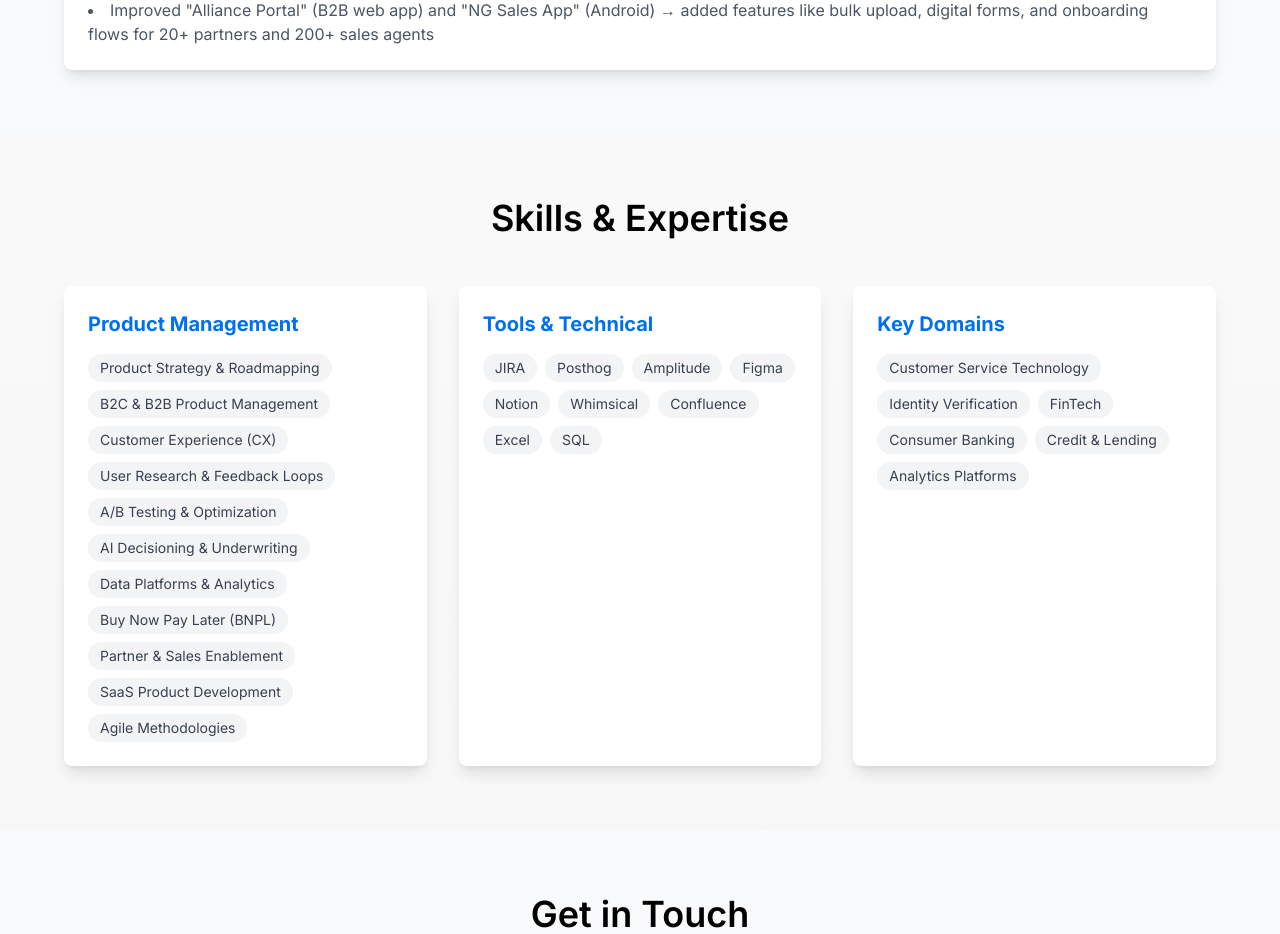
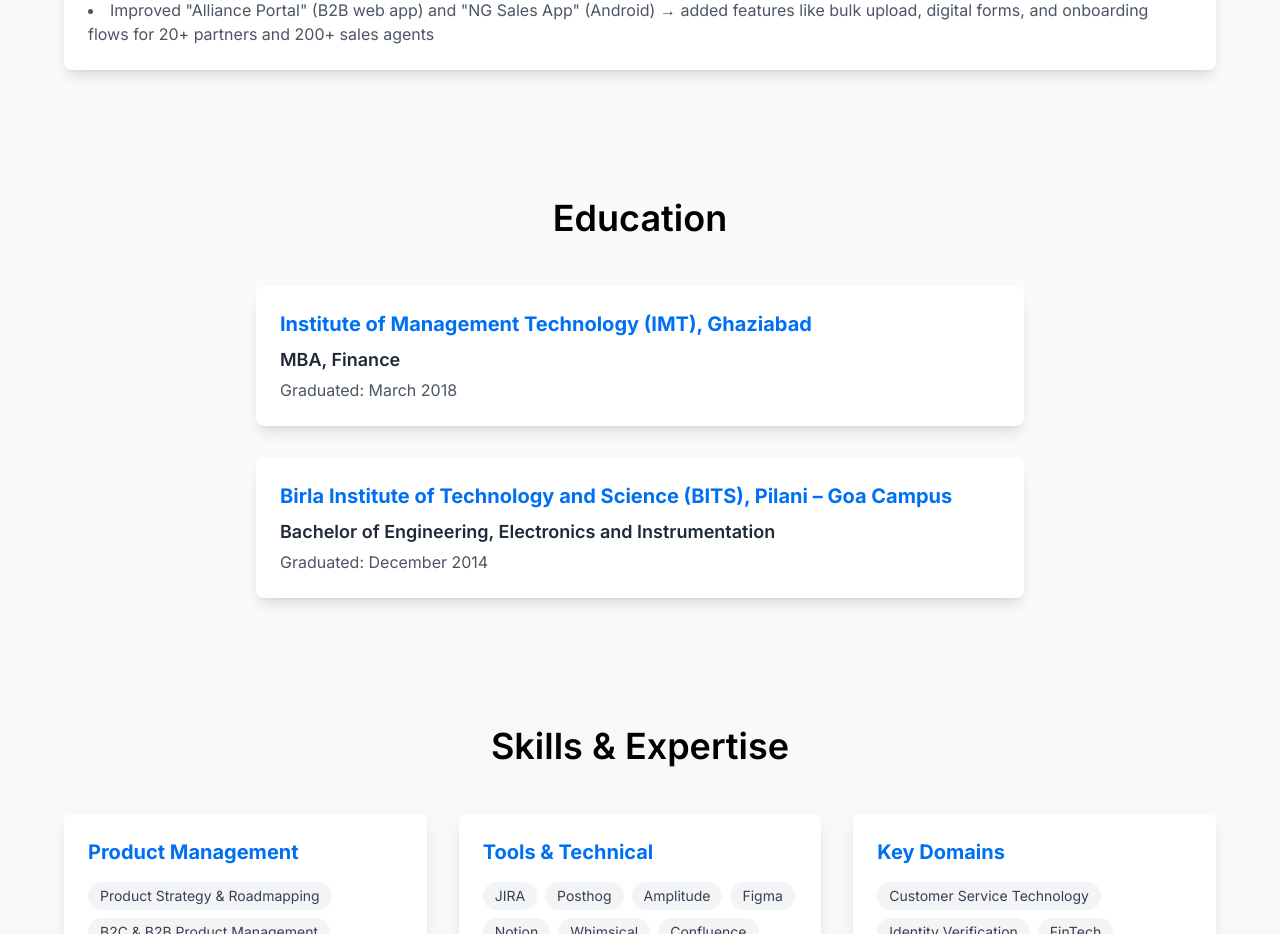
Before and after one commit to prihu/PortfolioCursor, a Next.js app: page / in a window 1280 px wide. Shown: the part 2339-3273 px from the top of the page. Built offline with nearby package versions, Linux system fonts and the light colour scheme.

Commit message:
feat: restore Education component and section

```diff
--- a/src/app/page.tsx
+++ b/src/app/page.tsx
@@ -4,6 +4,7 @@
 import Experience from '../components/Experience'
 import Skills from '../components/Skills'
 import Contact from '../components/Contact'
+import Education from '../components/Education'
 
 export default function Home() {
   return (
@@ -73,6 +74,7 @@
         </section>
 
         <Experience />
+        <Education />
         <Skills />
         <Contact />
       </main>
--- /dev/null
+++ b/src/components/Education.tsx
@@ -0,0 +1,37 @@
+import React from 'react'
+
+const Education = () => {
+  const educationDetails = [
+    {
+      institution: 'Institute of Management Technology (IMT), Ghaziabad',
+      degree: 'MBA, Finance',
+      period: 'Graduated: March 2018',
+    },
+    {
+      institution: 'Birla Institute of Technology and Science (BITS), Pilani – Goa Campus',
+      degree: 'Bachelor of Engineering, Electronics and Instrumentation',
+      period: 'Graduated: December 2014',
+    },
+  ]
+
+  return (
+    // Make sure the section has the id="education" for the link to work
+    <section id="education" className="section-padding bg-gray-50 dark:bg-gray-900">
+      <h2 className="heading-2 text-center mb-12">Education</h2>
+      <div className="max-w-3xl mx-auto space-y-8">
+        {educationDetails.map((edu, index) => (
+          <div
+            key={index}
+            className="bg-white dark:bg-gray-800 rounded-lg p-6 shadow-lg hover:shadow-xl transition-shadow"
+          >
+            <h3 className="text-xl font-bold text-primary mb-2">{edu.institution}</h3>
+            <p className="text-lg font-semibold text-gray-800 dark:text-gray-200">{edu.degree}</p>
+            <p className="text-gray-600 dark:text-gray-400 mt-1">{edu.period}</p>
+          </div>
+        ))}
+      </div>
+    </section>
+  )
+}
+
+export default Education
```
